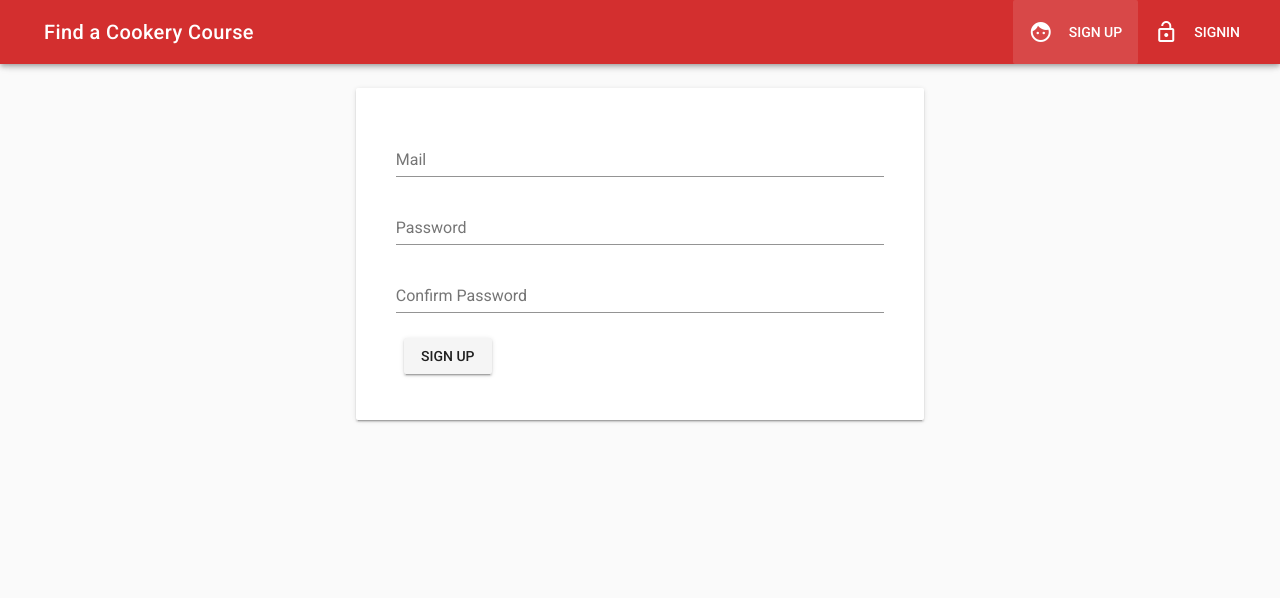
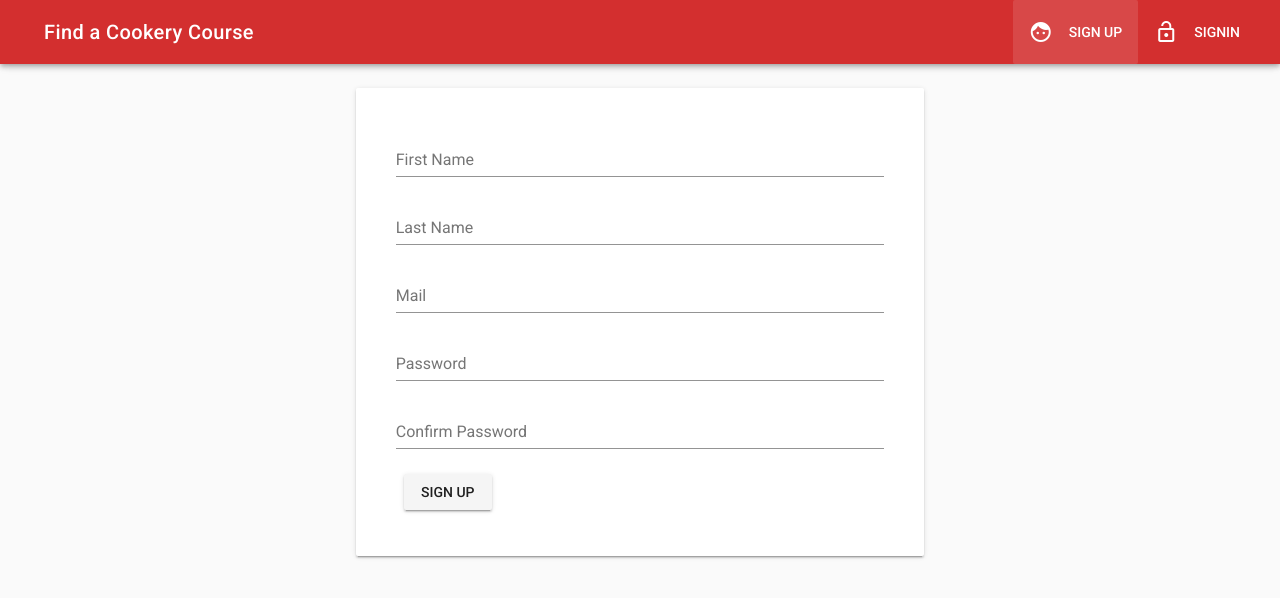
Before and after one commit to pixels-bytes/facc-admin, a Vue app: page /signup in a window 1280 px wide. Shown: the top 598 px of the page. Built offline with nearby package versions, Linux system fonts and the light colour scheme; no server answers; what vue-firestore would draw is missing.

Commit message:
name fields added to signup

```diff
--- a/src/components/User/Signup.vue
+++ b/src/components/User/Signup.vue
@@ -14,6 +14,20 @@
           <v-card-text>
             <v-container>
               <form @submit.prevent="onSignup">
+
+                <!-- First Name -->
+                <v-layout row>
+                  <v-flex xs12>
+                    <v-text-field name="firstName" label="First Name" id="first-name" v-model="firstName" type="text" required></v-text-field>
+                  </v-flex>
+                </v-layout>
+
+                <!-- Last Name -->
+                <v-layout row>
+                  <v-flex xs12>
+                    <v-text-field name="lastName" label="Last Name" id="last-name" v-model="lastName" type="text" required></v-text-field>
+                  </v-flex>
+                </v-layout>
 
                 <!-- Email -->
                 <v-layout row>
@@ -61,6 +75,8 @@
   export default {
     data() {
       return {
+        firstName: '',
+        lastName: '',
         email: '',
         password: '',
         confirmPassword: '',
```
